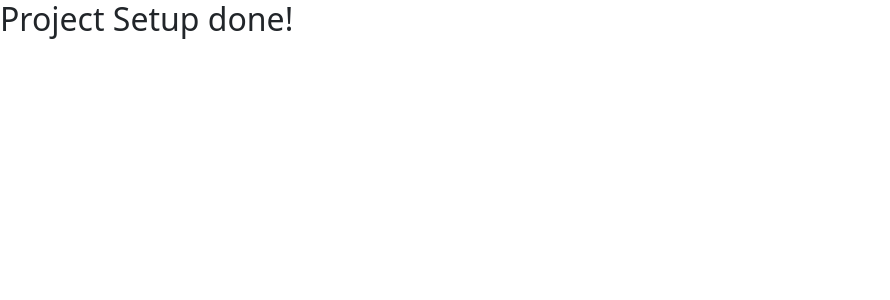
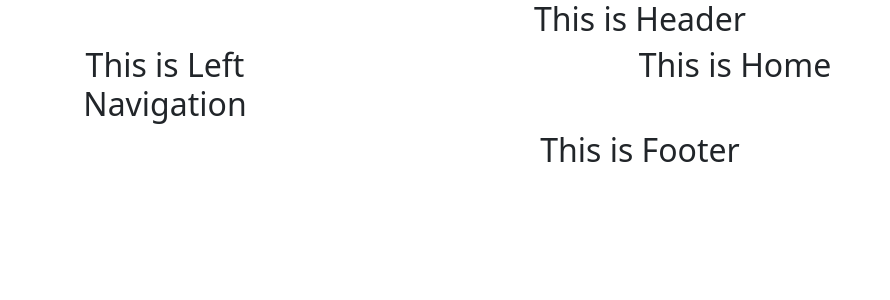
Before and after one commit to anamul-github/brain-boost-client, a React (Create React App) app: page / in a window 1280 px wide. Shown: the top 300 px of the page, without its empty margins (0-890 px from the left). Built offline with nearby package versions, Linux system fonts and the light colour scheme; no server answers.

Commit message:
Auth provider added, made layout, some pages created, router set up done

```diff
--- a/src/App.js
+++ b/src/App.js
@@ -1,9 +1,11 @@
+import { RouterProvider } from 'react-router-dom';
 import './App.css';
+import { routes } from './Router/Routes/Routes';
 
 function App() {
   return (
     <div>
-      <h2>Project Setup done!</h2>
+      <RouterProvider router={routes}></RouterProvider>
     </div>
   );
 }
--- /dev/null
+++ b/src/Pages/Home/Home.js
@@ -0,0 +1,11 @@
+import React from 'react';
+
+const Home = () => {
+    return (
+        <div>
+            <h2 className='text-center'>This is Home</h2>
+        </div>
+    );
+};
+
+export default Home;
--- /dev/null
+++ b/src/Pages/Shared/Footer/Footer.js
@@ -0,0 +1,11 @@
+import React from 'react';
+
+const Footer = () => {
+    return (
+        <div>
+            <h2 className='text-center'>This is Footer</h2>
+        </div>
+    );
+};
+
+export default Footer;
--- /dev/null
+++ b/src/Pages/Shared/Header/Header.js
@@ -0,0 +1,11 @@
+import React from 'react';
+
+const Header = () => {
+    return (
+        <div>
+            <h2 className='text-center'>This is Header</h2>
+        </div>
+    );
+};
+
+export default Header;
--- /dev/null
+++ b/src/Pages/Shared/LeftNav/LeftNav.js
@@ -0,0 +1,11 @@
+import React from 'react';
+
+const LeftNav = () => {
+    return (
+        <div>
+            <h2 className='text-center py-10'>This is Left Navigation</h2>
+        </div>
+    );
+};
+
+export default LeftNav;
--- /dev/null
+++ b/src/Router/Routes/Routes.js
@@ -0,0 +1,21 @@
+import { createBrowserRouter } from "react-router-dom";
+import Main from "../../layout/Main";
+import Home from "../../Pages/Home/Home";
+
+
+export const routes = createBrowserRouter([
+    {
+        path: '/',
+        element: <Main></Main>,
+        children: [
+            {
+                path: '/',
+                element: <Home></Home>
+            },
+        ]
+    },
+    {
+        path: '*',
+        element: <div className='text-center fs-1 fw-bolder mt-3 text-danger'>This route is not found!! <br /> <br /> 404</div>
+    }
+])
--- a/src/context/AuthProvider/AuthProvider.js
+++ b/src/context/AuthProvider/AuthProvider.js
@@ -1,8 +1,8 @@
 import React, { createContext } from 'react';
 import { createUserWithEmailAndPassword, getAuth, onAuthStateChanged, signInWithEmailAndPassword, signInWithPopup, signOut } from 'firebase/auth';
-import app from '../../firebase/Firebase.init';
 import { useState } from 'react';
 import { useEffect } from 'react';
+import app from '../../firebase/Firebase.config';
 
 
 export const AuthContext = createContext();
--- /dev/null
+++ b/src/layout/Main.js
@@ -0,0 +1,27 @@
+import React from 'react';
+import { Col, Container, Row } from 'react-bootstrap';
+import { Outlet } from 'react-router-dom';
+import Footer from '../Pages/Shared/Footer/Footer';
+import Header from '../Pages/Shared/Header/Header';
+import LeftNav from '../Pages/Shared/LeftNav/LeftNav';
+
+const Main = () => {
+    return (
+        <div>
+            <Header></Header>
+            <Container>
+                <Row>
+                    <Col lg="2" className='d-lg-block'>
+                        <LeftNav></LeftNav>
+                    </Col>
+                    <Col lg="10">
+                        <Outlet></Outlet>
+                    </Col>
+                </Row>
+            </Container>
+            <Footer></Footer>
+        </div>
+    );
+};
+
+export default Main;
```
